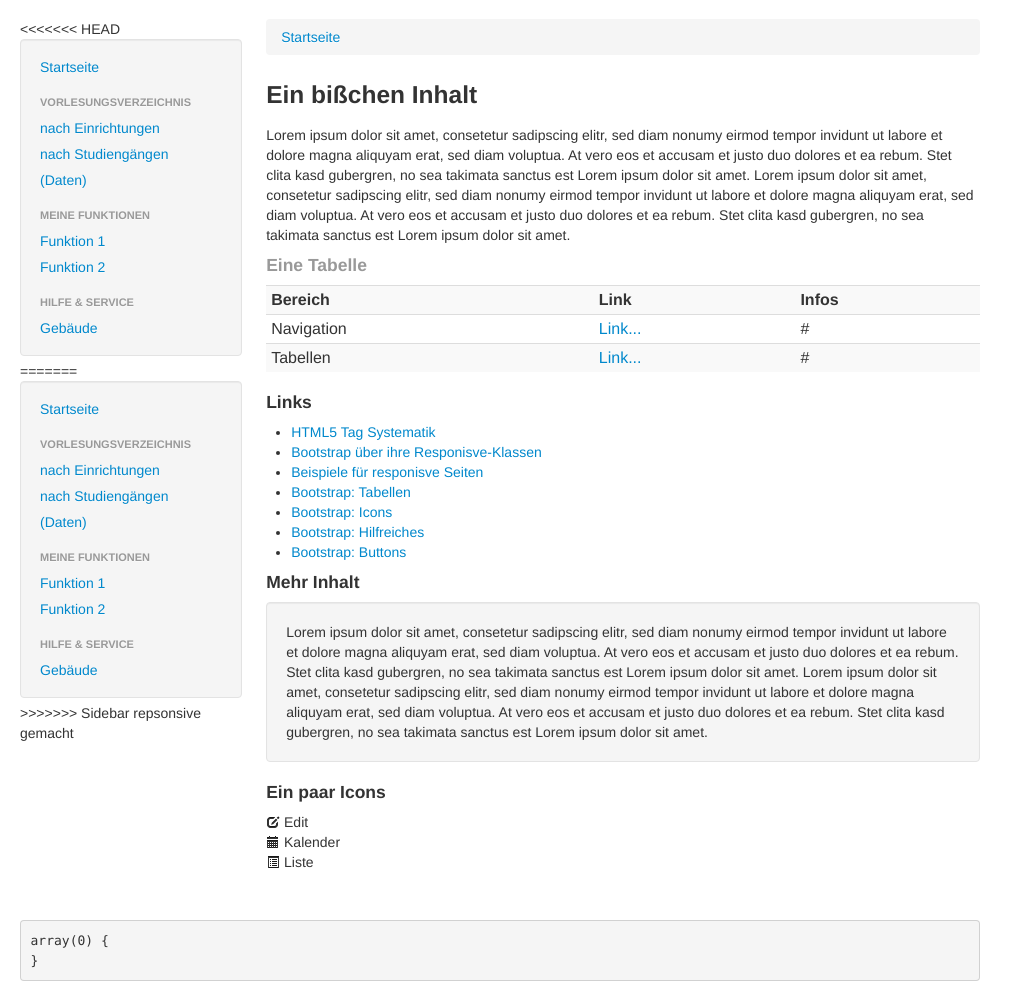
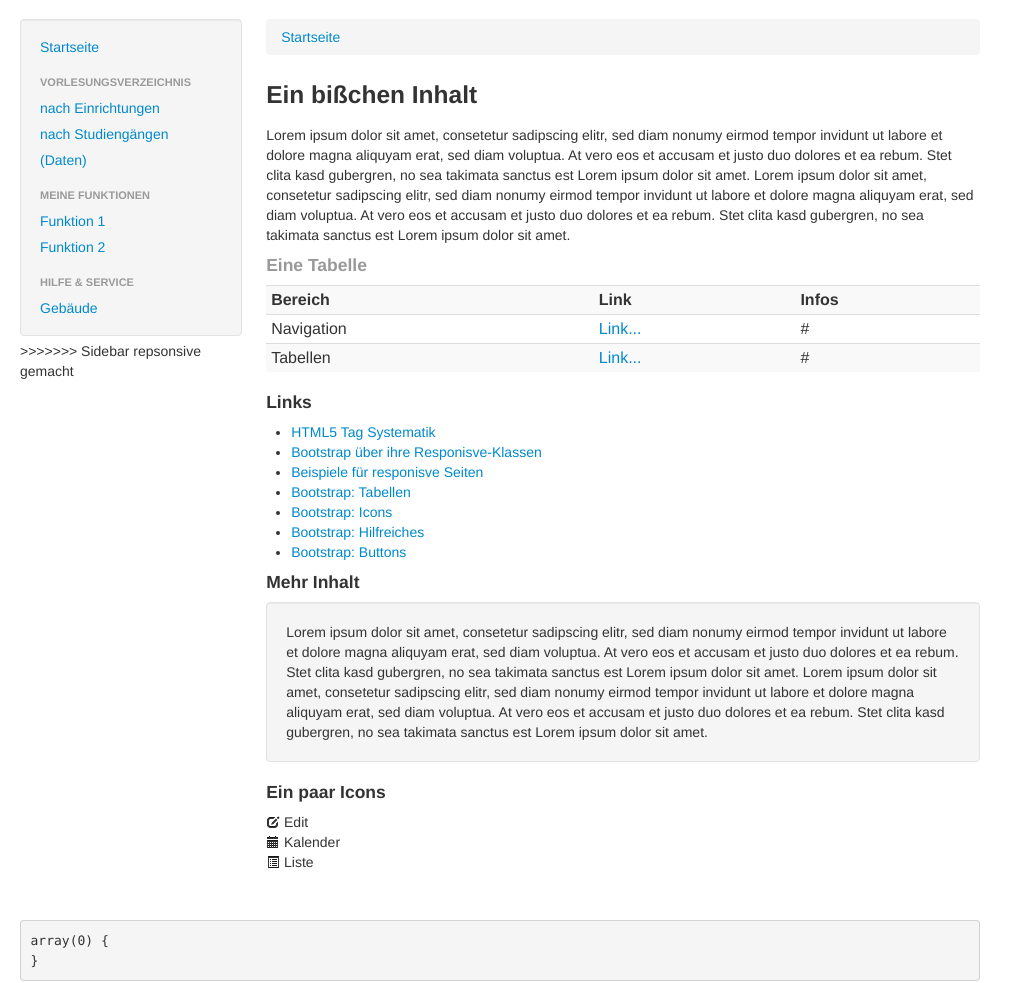
Before and after one commit to david-vlz/responsive-klips, a PHP site: page / in a window 1280 px wide. Shown: the part 129-1112 px from the top of the page, without its empty margins (0-1023 px from the left). Run offline with PHP 8.4, Linux system fonts and the light colour scheme; data that the repository does not hold is empty.

Commit message:
Sidebar-Konflikt behoben

```diff
--- a/views/sidebar.php
+++ b/views/sidebar.php
@@ -1,18 +1,3 @@
-<<<<<<< HEAD
-	<ul class="nav nav-list well">
-		<li><a href="index.php">Startseite</a></li>
-		<li class="nav-header">Vorlesungsverzeichnis</li>
-		<li><a href="index.php?controller=institute&action=index">nach Einrichtungen</a></li>
-		<li><a href="index.php?controller=search_major&action=index">nach Studiengängen</a></li>
-		<li><a href="index.php?controller=data&action=index">(Daten)</a></li>
-		<li class="nav-header">Meine Funktionen</li>
-		<li><a href="#">Funktion 1</a></li>
-		<li><a href="#">Funktion 2</a></li>
-		<li class="nav-header">Hilfe & Service</li>
-		<li><a href="index.php?controller=location&action=index">Gebäude</a></li>
-	</ul>
-=======
-
 <div id="menu" class="well">
 	<i class="icon-align-justify"></i> Navigation <span class="word">anzeigen</span>
 </div>
@@ -20,7 +5,7 @@
 <ul id="navigationlist" class="nav nav-list well">
 	<li><a href="index.php">Startseite</a></li>
 	<li class="nav-header">Vorlesungsverzeichnis</li>
-	<li><a href="index.php?controller=course&action=index">nach Einrichtungen</a></li>
+	<li><a href="index.php?controller=institute&action=index">nach Einrichtungen</a></li>
 	<li><a href="index.php?controller=search_major&action=index">nach Studiengängen</a></li>
 	<li><a href="index.php?controller=data&action=index">(Daten)</a></li>
 	<li class="nav-header">Meine Funktionen</li>
```
